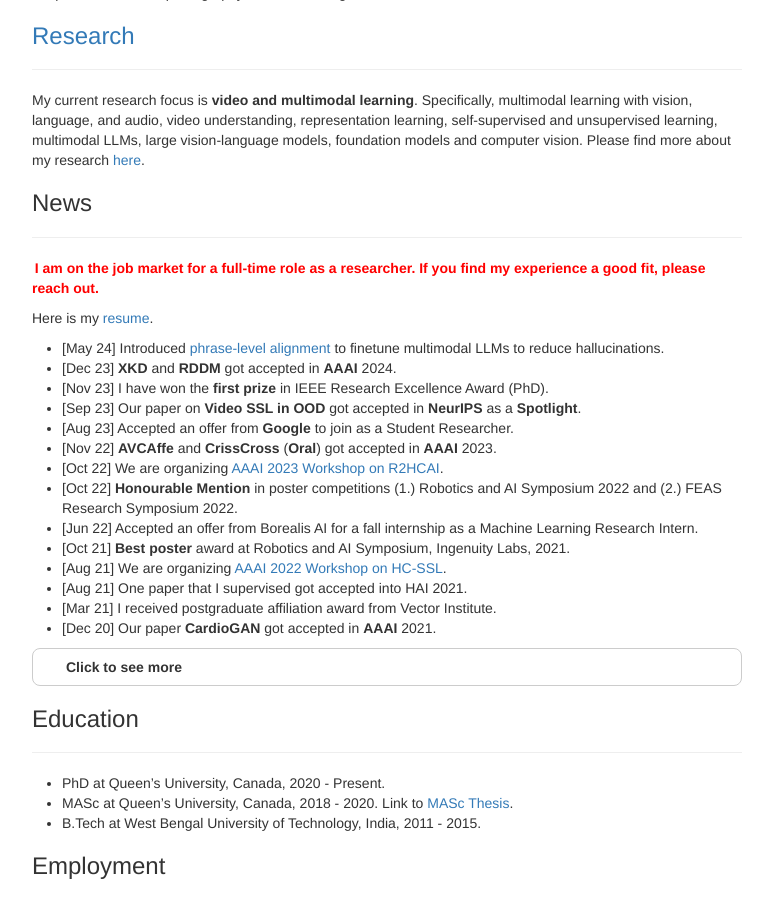
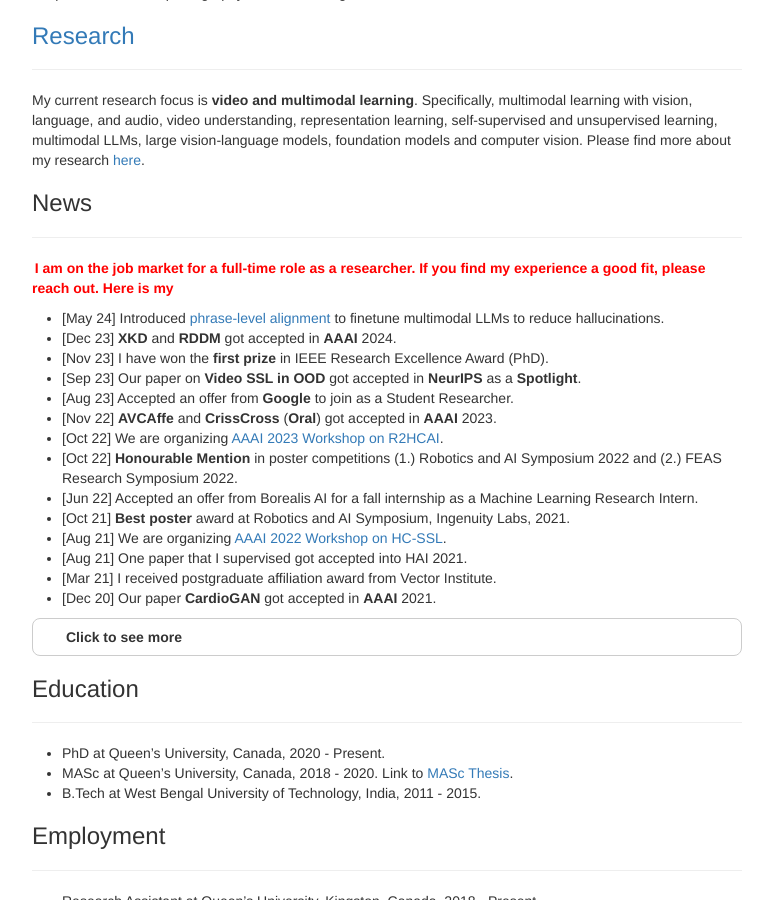
Before and after one commit to pritamqu/pritamqu.github.io, a Jekyll site: the page built from index.md, in a window 1280 px wide and 900 px high, scrolled down 456 px. Shown: the whole window, without its empty margins (253-1026 px from the left). Built offline with Jekyll 4.4.1, drawn with Linux system fonts in a browser that asks for light colours.

Commit message:
resume update

```diff
--- a/index.md
+++ b/index.md
@@ -56,9 +56,10 @@
 
 <hr>
 
-<p><strong><mark class="red">I am on the job market for a full-time role as a researcher. If you find my experience a good fit, please reach out.</mark></strong></p>
+<p><strong><mark class="red">I am on the job market for a full-time role as a researcher. If you find my experience a good fit, please reach out.
+Here is my <a title="resume" href="resume.pdf" target="_blank"></a>
+</mark></strong></p>
 
-Here is my [resume](resume.pdf).
 
 
 
```
